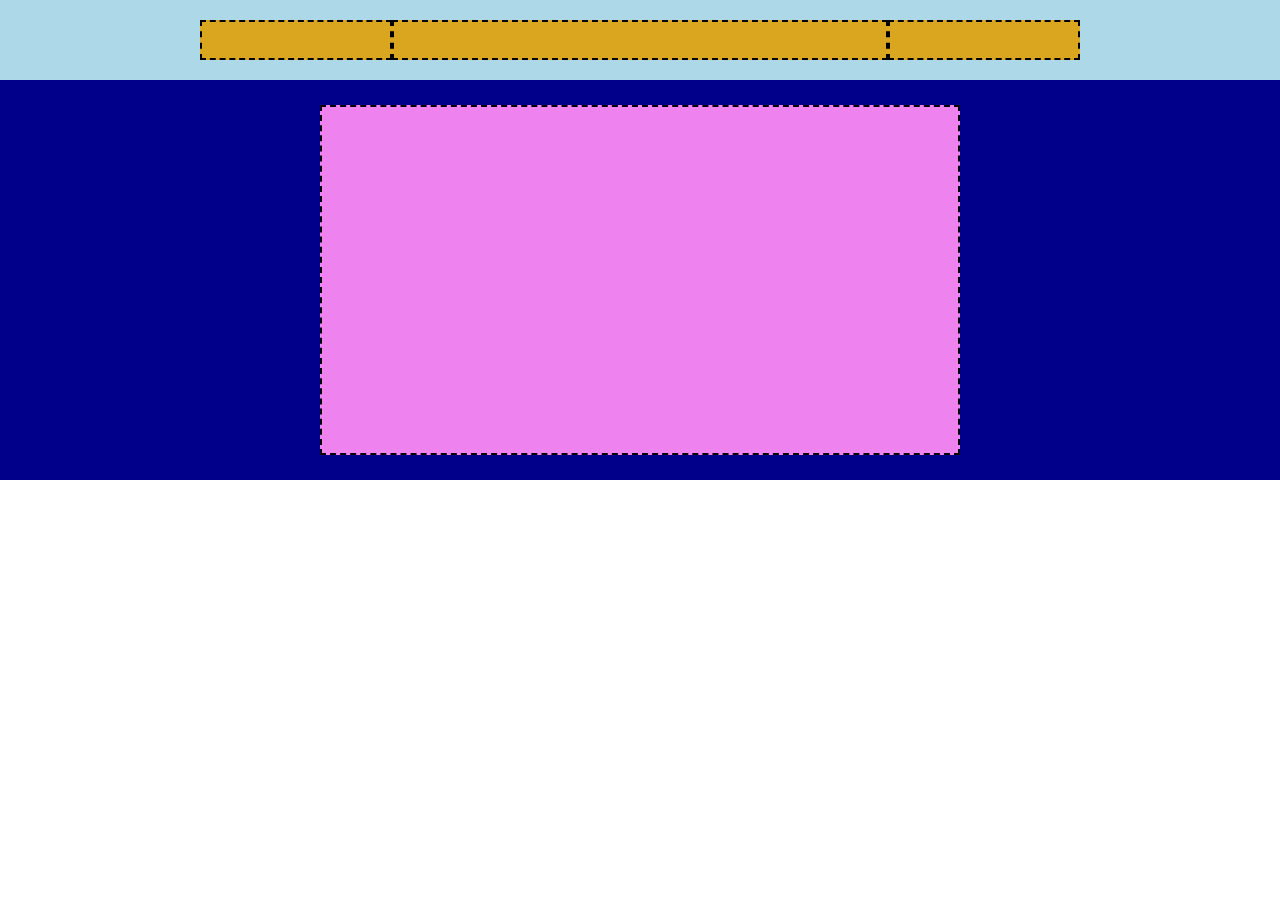
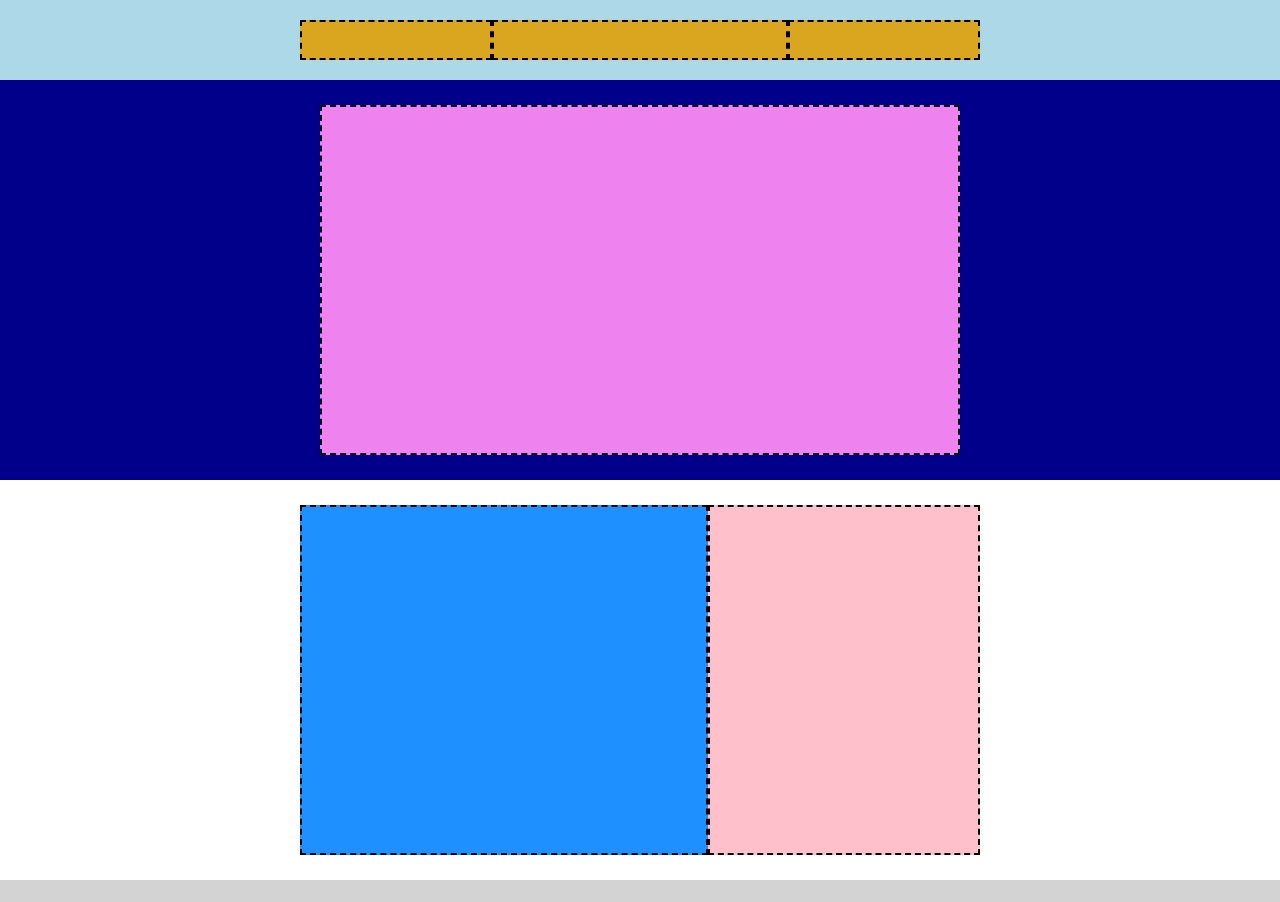
Before and after one commit to EleonoraFlaborea/htmlcss-struttura-discord, a plain HTML site: page index.html in a window 1280 px wide. Shown: the top 902 px of the page. Before the commit the page ends 800 px from the top, so only its background shows below. Drawn offline with Linux system fonts and the light colour scheme.

Commit message:
added 3 main card

```diff
--- a/css/style.css
+++ b/css/style.css
@@ -10,16 +10,13 @@
 
 /*Utils*/
 
-.main-header{
-    display: flex;
-    flex-direction: row;
-}
-
-
 /* Header*/
 .main-header{
     min-height: 80px;
     background-color: #ADD8E7;
+    display: flex;
+    flex-direction: row;
+    justify-content: center;
 }
 
 .secondary-header{
@@ -36,8 +33,9 @@
     width: 15%;
     min-height: 40px;
     border: 2px dashed black;
-    margin-top: 20px;
-    margin-bottom: 20px;
+    align-self: center;
+    align-items: center;
+
 }
 
 .link-header{
@@ -45,12 +43,12 @@
 }
 
 .logo-header{
-    margin-left: 200px ;
+    margin-left: 300px ;
 }
 
 .login-header{
-    margin-right: 200px;
-}
+    margin-right: 300px;
+    }
 
 /* Secondary Header*/
 
@@ -61,8 +59,39 @@
     border: 2px dashed black;
     align-self: center;
     align-items: center;
+}
 
+/* Main*/
 
+.main-card{
+    min-height: 400px;
+    background-color: white;
+    display: flex;
+    flex-direction: row;
+    justify-content: center;
+    padding-left: 300px;
+    padding-right: 300px;
+}
 
+.secondary-card{
+    background-color: #D3D3D3;
+}
+
+.large-box{
+    background-color: #1F90FF;
+    width: 60%;
+    min-height: 350px;
+    border: 2px dashed black;
+    align-self: center;
+    align-items: center;
 
 }
+
+.small-box{
+    background-color: #FEC0CB;
+    width: 40%;
+    min-height: 350px;
+    border: 2px dashed black;
+    align-self: center;
+    align-items: center;
+}
--- a/index.html
+++ b/index.html
@@ -23,6 +23,24 @@
     </div>
 
     <!--Main-->
+    <div class="m-container">
+        <div class="primary-card main-card">
+            <div class="large-box"></div>
+            <div class="small-box"></div>
+        </div>
+
+        <div class="secondary-card main-card">
+            <div class="small-box"></div>
+            <div class="large-box"></div>
+        </div>
+
+        <div class="tertiary-card main-card">
+            <div class="large-box"></div>
+            <div class="small-box"></div>
+        </div>
+
+        <div class="outline-card"></div>
+    </div>
 
     <!--Footer-->
 </body>
```
